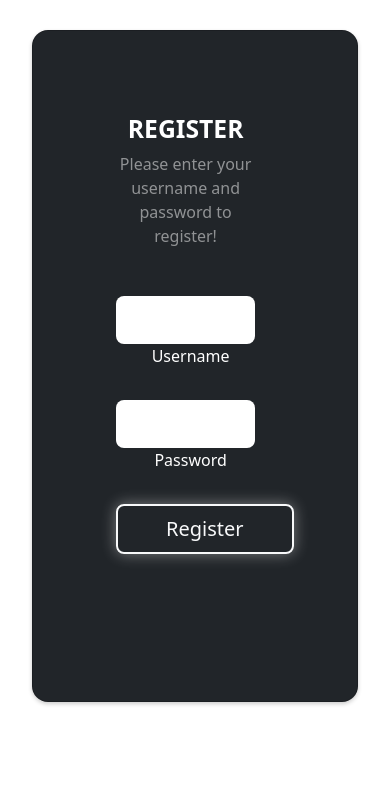
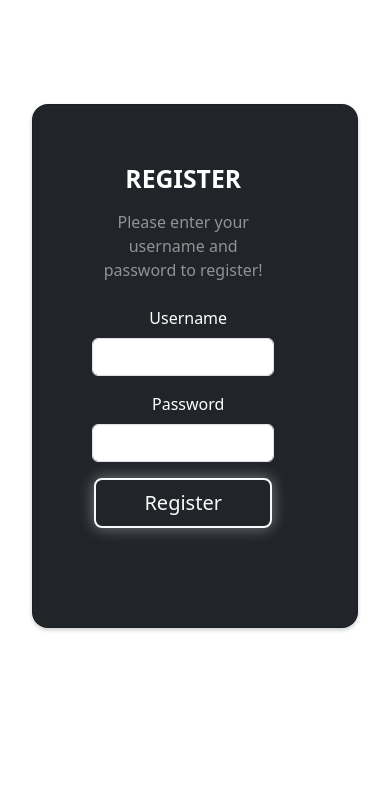
Before and after one commit to alexmihalascu/event_manager, a PHP site: page /register.php in a window 390 px wide. Shown: the part 66-864 px from the top of the page. Run offline with PHP 8.4, Linux system fonts and the light colour scheme.

Commit message:
mobile view fixes

```diff
--- a/db_config.php
+++ b/db_config.php
@@ -1,15 +1,12 @@
 <?php
-// Database credentials
+
 $servername = "localhost";
 $username = "root";
 $password = "";
 $dbname = "event_manager";
 
-// Create a connection to the database
 $conn = new mysqli($servername, $username, $password, $dbname);
 
-// Check the connection
 if ($conn->connect_error) {
   die("Connection failed: " . $conn->connect_error);
 }
-?>
--- a/edit_profile.php
+++ b/edit_profile.php
@@ -60,6 +60,7 @@ if ($_SERVER['REQUEST_METHOD'] == 'POST') {
 <head>
     <meta charset="UTF-8">
     <title>Edit Profile</title>
+    <meta name="viewport" content="width=device-width, initial-scale=1">
     <link rel="stylesheet" href="style.css">
     <link href="https://cdn.jsdelivr.net/npm/bootstrap@5.3.2/dist/css/bootstrap.min.css" rel="stylesheet">
 </head>
--- a/event_details.php
+++ b/event_details.php
@@ -92,6 +92,7 @@ $checkUserAttendance->close();
     <meta charset="UTF-8">
     <title>Event Details</title>
     <!-- Include Bootstrap CSS -->
+    <meta name="viewport" content="width=device-width, initial-scale=1">
     <link href="https://cdn.jsdelivr.net/npm/bootstrap@5.3.2/dist/css/bootstrap.min.css" rel="stylesheet">
     <link rel="stylesheet" href="style.css">
 </head>
--- a/events_list.php
+++ b/events_list.php
@@ -15,6 +15,7 @@ $result = $conn->query($sql);
 <html lang="en">
 <head>
     <meta charset="UTF-8">
+    <meta name="viewport" content="width=device-width, initial-scale=1">
     <link href="https://cdn.jsdelivr.net/npm/bootstrap@5.3.2/dist/css/bootstrap.min.css" rel="stylesheet">
     <link rel="stylesheet" href="style.css">
     <title>Events List</title>
@@ -22,7 +23,7 @@ $result = $conn->query($sql);
 <body>
 
 <div class="container py-5 mt-5">
-    <div class="row row-cols-1 row-cols-md-3 g-4">
+    <div class="row row-cols-1 row-cols-md-2 row-cols-lg-3 g-4">
         <?php
         if ($result->num_rows > 0) {
             while ($row = $result->fetch_assoc()) {
--- a/register.php
+++ b/register.php
@@ -53,6 +53,7 @@ if ($_SERVER['REQUEST_METHOD'] == 'POST') {
     <meta name="viewport" content="width=device-width, initial-scale=1">
     <title>Registration</title>
     <link href="https://cdn.jsdelivr.net/npm/bootstrap@5.3.2/dist/css/bootstrap.min.css" rel="stylesheet">
+    <script src="https://cdn.jsdelivr.net/npm/bootstrap@5.3.2/dist/js/bootstrap.bundle.min.js"></script>
     <link rel="stylesheet" href="style.css">
 </head>
 <body>
@@ -61,11 +62,11 @@ if ($_SERVER['REQUEST_METHOD'] == 'POST') {
             <div class="row d-flex justify-content-center align-items-center h-100">
                 <div class="col-12 col-md-8 col-lg-6 col-xl-5">
                     <div class="card bg-dark text-white" style="border-radius: 1rem;">
-                        <div class="card-body p-5 text-center">
-                            <div class="mb-md-5 mt-md-4 pb-5">
+                        <div class="card-body p-4 text-center">
+                            <div class="mb-md-4 mt-md-4 pb-4">
                                 <form method="post" action="register.php">
-                                    <h2 class="fw-bold mb-2 text-uppercase">Register</h2>
-                                    <p class="text-white-50 mb-5">Please enter your username and password to register!</p>
+                                    <h2 class="fw-bold mb-3 text-uppercase">Register</h2>
+                                    <p class="text-white-50 mb-4">Please enter your username and password to register!</p>
 
                                     <?php if ($registration_error): ?>
                                         <div class="alert alert-danger" role="alert">
@@ -73,14 +74,14 @@ if ($_SERVER['REQUEST_METHOD'] == 'POST') {
                                         </div>
                                     <?php endif; ?>
 
-                                    <div class="form-outline form-white mb-4">
-                                        <input type="text" id="username" name="username" class="form-control form-control-lg" required />
+                                    <div class="mb-3">
                                         <label class="form-label" for="username">Username</label>
+                                        <input type="text" id="username" name="username" class="form-control" required />
                                     </div>
 
-                                    <div class="form-outline form-white mb-4">
-                                        <input type="password" id="password" name="password" class="form-control form-control-lg" required />
+                                    <div class="mb-3">
                                         <label class="form-label" for="password">Password</label>
+                                        <input type="password" id="password" name="password" class="form-control" required />
                                     </div>
 
                                     <button class="btn btn-outline-light btn-lg px-5" type="submit">Register</button>
--- a/user_management.php
+++ b/user_management.php
@@ -86,6 +86,7 @@ $result = $conn->query($sql);
 <html lang="en">
 <head>
     <meta charset="UTF-8">
+    <meta name="viewport" content="width=, initial-scale=1">
     <title>User Management</title>
     <link href="https://cdn.jsdelivr.net/npm/bootstrap@5.3.2/dist/css/bootstrap.min.css" rel="stylesheet">
     <link rel="stylesheet" href="style.css">
```
Also changed, not shown: login.php (+9 -8 lines), README.md.
